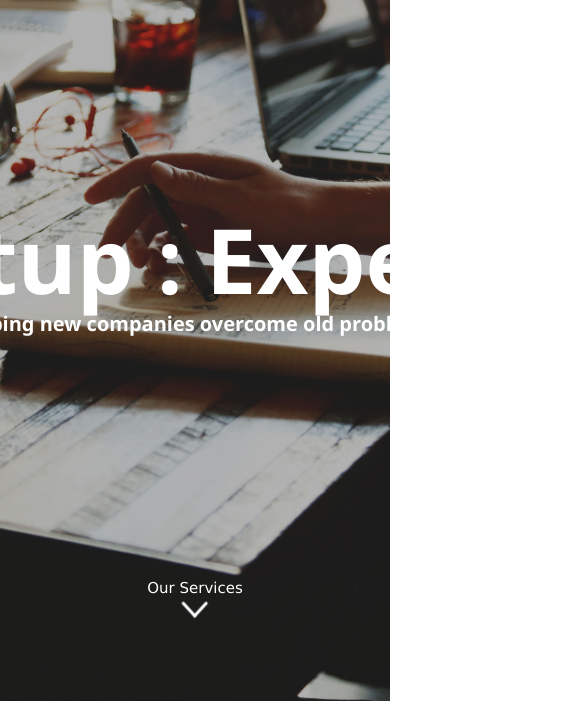
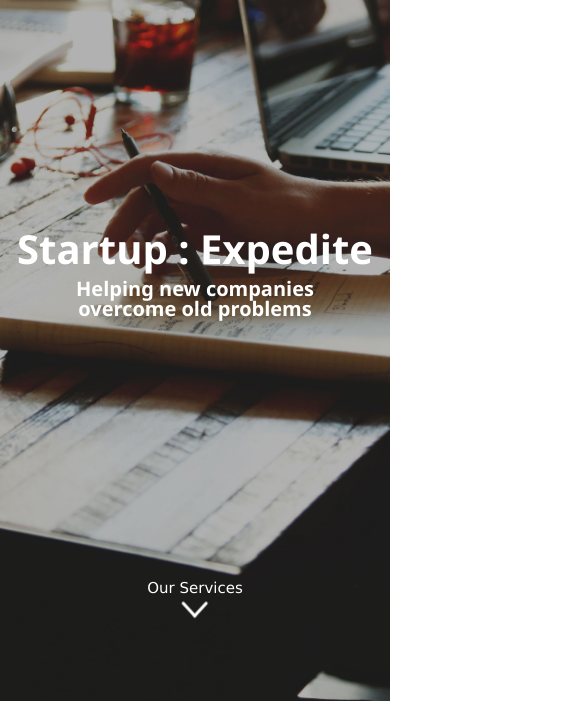
Before and after one commit to reddragon220/reddragon220.github.com, a plain HTML site: page index.html in a window 390 px wide. Shown: the part 143-844 px from the top of the page, 585 px wide, since content can reach past the window. Drawn offline with nearby package versions, Linux system fonts and the light colour scheme.

Commit message:
Viewport
width= device width

```diff
--- a/index.html
+++ b/index.html
@@ -6,7 +6,7 @@
 		<link rel="stylesheet" href="styles.css">
 		<link rel="stylesheet" href="https://www.w3schools.com/w3css/4/w3.css">
 		<script src="javascript.js"></script>
-		<meta name="viewport" content="width=600, initial-scale=1">
+		<meta name="viewport" content="width=device-width, initial-scale=1">
 	</head>
 	<body>
 		<div id="splash">
--- a/styles.css
+++ b/styles.css
@@ -291,3 +291,11 @@
 	padding-top: 36.7666667%;
 	float:right;
 }*/
+
+
+@media only screen and (max-width: 500px) {
+	#splashMiddle h1{
+		font-size: 40px;
+		line-height: 40px;
+	}
+}
```
